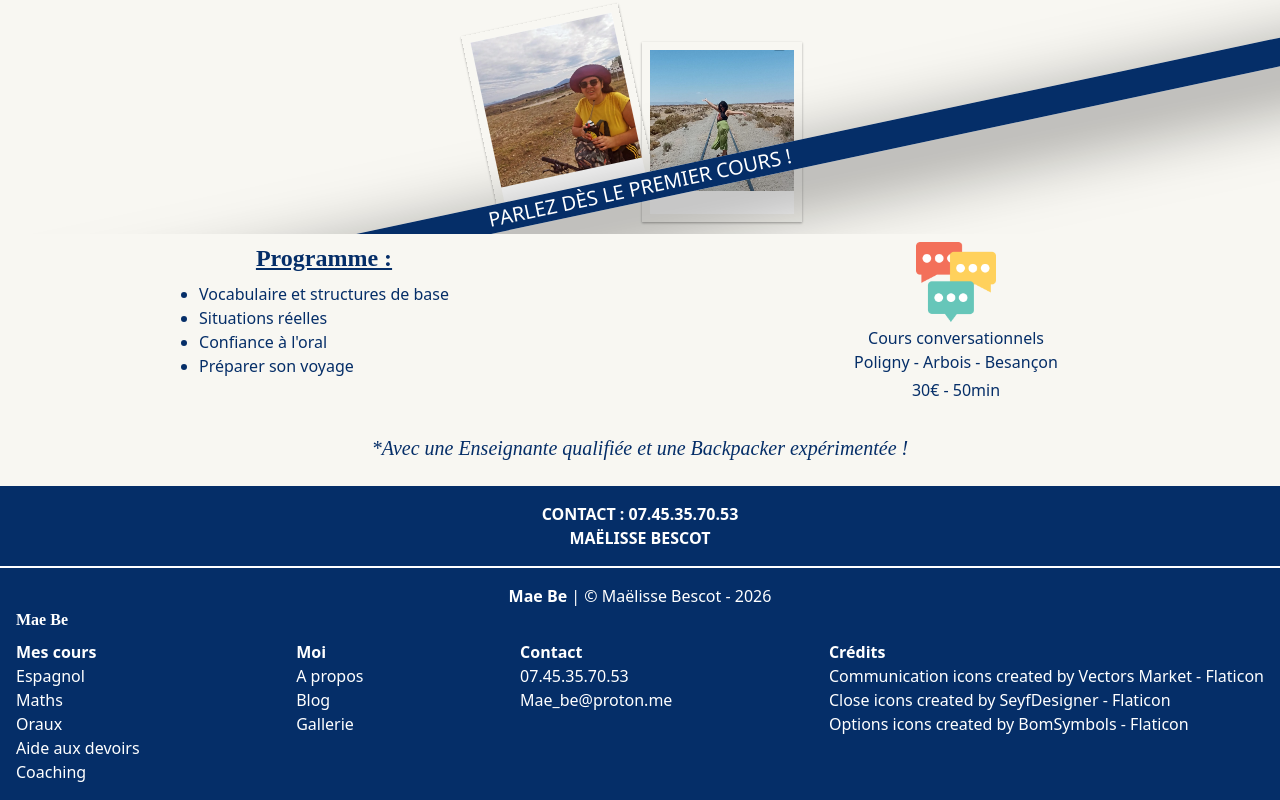
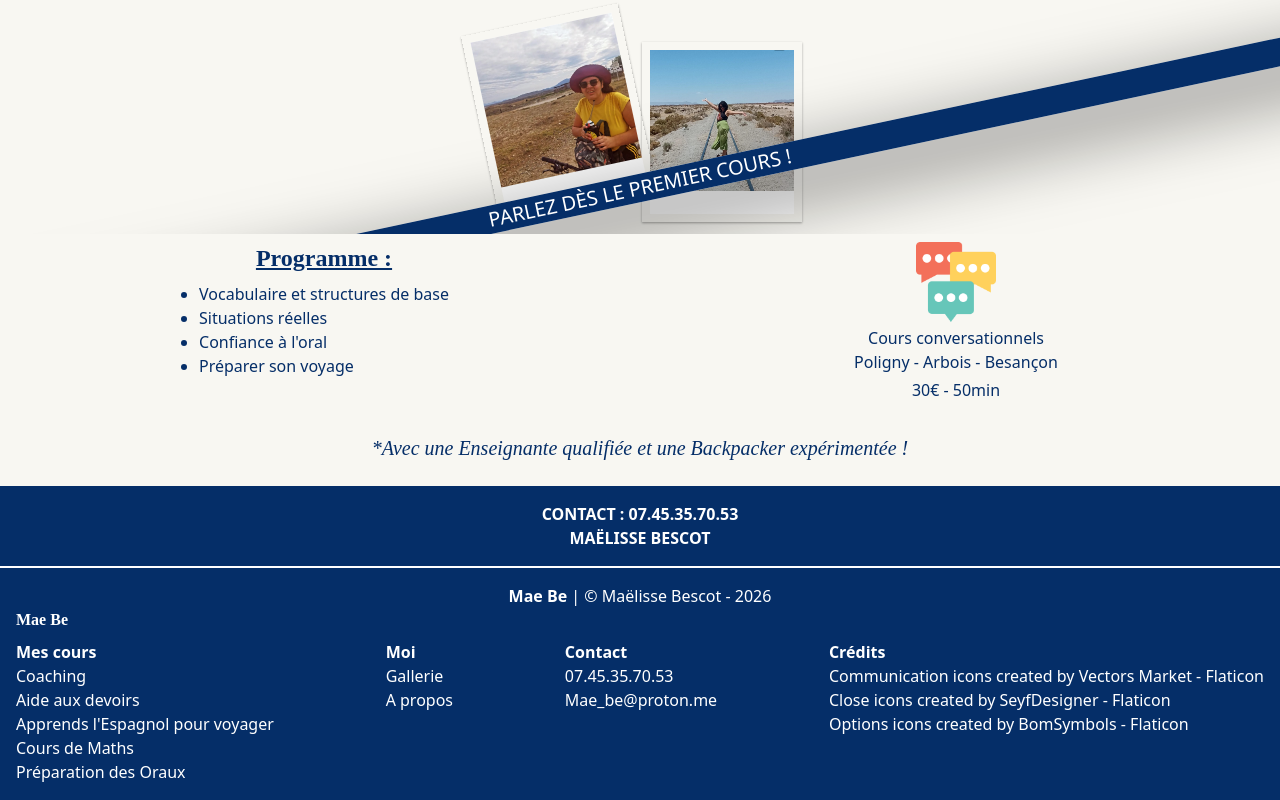
Before and after one commit to leoasimon/mae-be-client, an Eleventy site: page src/index.html in a window 1280 px wide. Shown: the part 694-1494 px from the top of the page. Built offline with nearby package versions, Linux system fonts and the light colour scheme; Eleventy itself is replaced by a stand-in of ours; files that its build step writes are made by us from their sources.

Commit message:
footer: sitemap using collections

```diff
--- a/src/_includes/default.njk
+++ b/src/_includes/default.njk
@@ -1,6 +1,6 @@
 ---
 eleventyImport:
-  collections: ["course"]
+  collections: ["course", "about"]
 ---
 
 <!DOCTYPE html>
@@ -54,23 +54,25 @@ eleventyImport:
               <div>
                 <b>Mes cours</b>
                 <ul class="pl-2">
-                  <li>Espagnol</li>
-                  <li>Maths</li>
-                  <li>Oraux</li>
-                  <li>
-                    <a href="{{ '/cours/aide_aux_devoirs' | url }}">
-                      Aide aux devoirs
-                    </a>
-                  </li>
-                  <li>Coaching</li>
+                  {%- for course in collections.course -%}
+                    <li>
+                      <a href="{{ course.url }}">
+                        {{ course.data.title }}
+                      </a>
+                    </li>
+                  {%- endfor -%}
                 </ul>
               </div>
               <div>
                 <b>Moi</b>
                 <ul class="pl-2">
-                  <li>A propos</li>
-                  <li>Blog</li>
-                  <li>Gallerie</li>
+                  {%- for about in collections.about -%}
+                    <li>
+                      <a href="{{ about.url }}">
+                        {{ about.data.title }}
+                      </a>
+                    </li>
+                  {%- endfor -%}
                 </ul>
               </div>
               <div>
```
